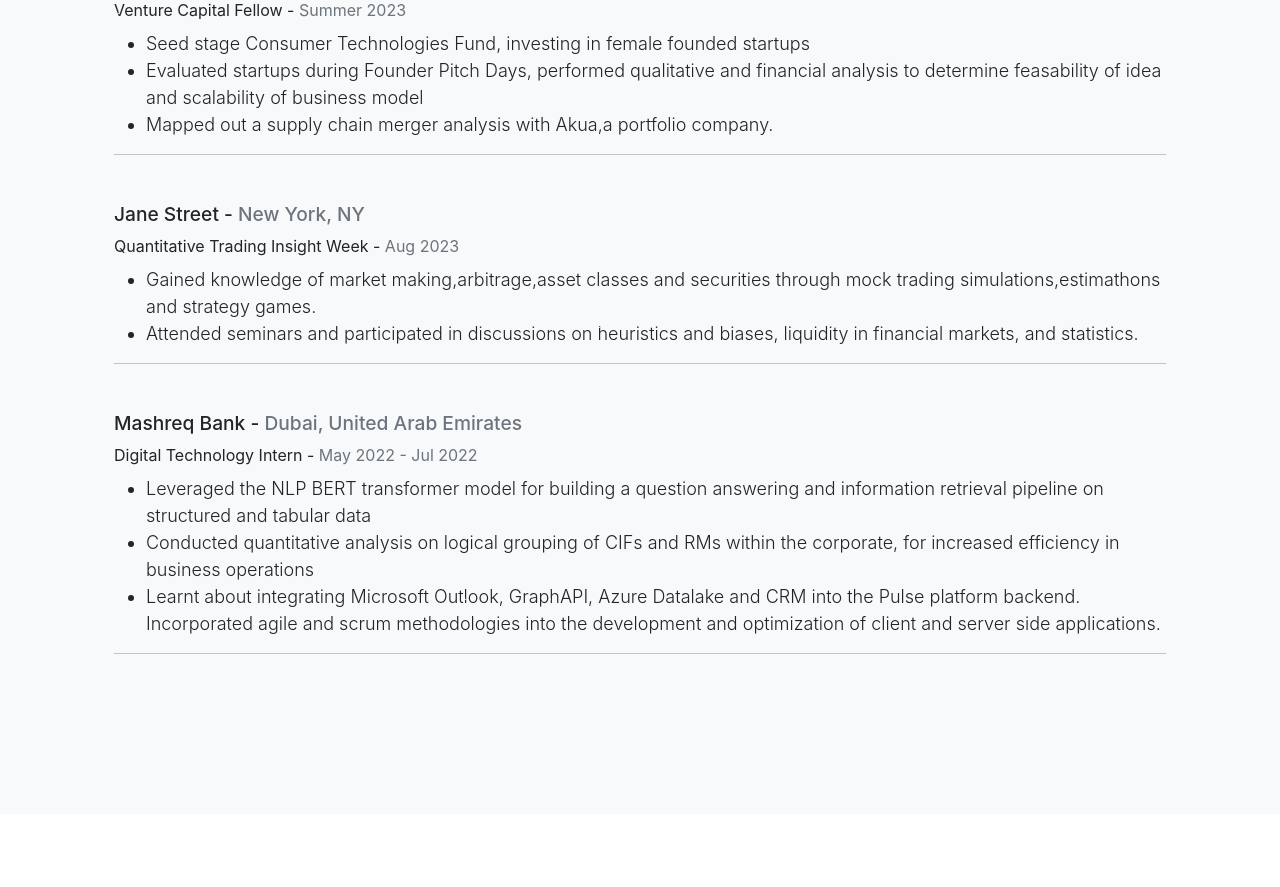
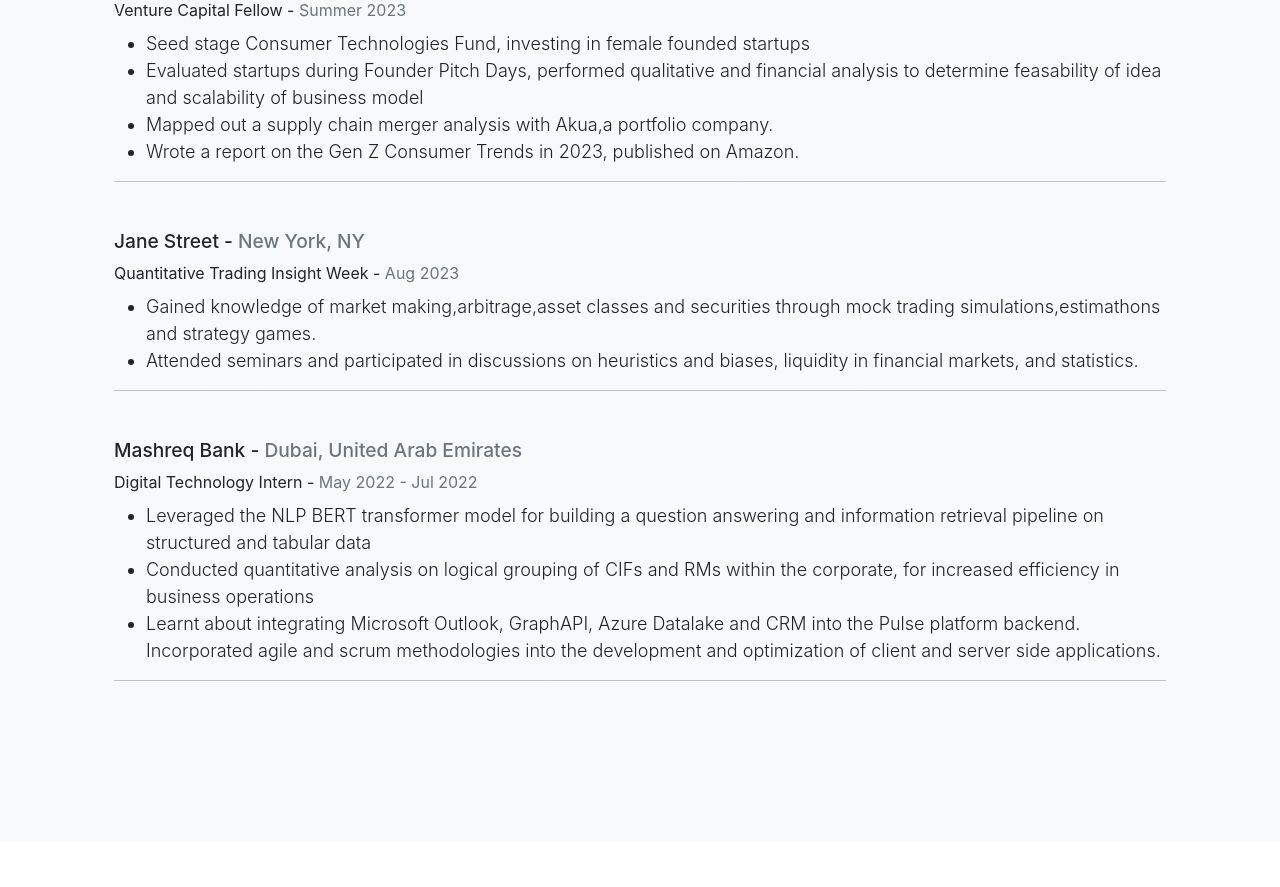
Before and after one commit to web3iscool/anyabindra, a React (Create React App) app: page / in a window 1280 px wide. Shown: the part 2560-3447 px from the top of the page. Built offline with nearby package versions, Linux system fonts and the light colour scheme.

Commit message:
Update config.js

```diff
--- a/src/editable-stuff/config.js
+++ b/src/editable-stuff/config.js
@@ -160,6 +160,7 @@
           <li> Seed stage Consumer Technologies Fund, investing in female founded startups</li>
         <li> Evaluated startups during Founder Pitch Days, performed qualitative and financial analysis to determine feasability of idea and scalability of business model </li>
         <li> Mapped out a supply chain merger analysis with Akua,a portfolio company. </li>
+        <li> Wrote a report on the Gen Z Consumer Trends in 2023, published on Amazon. </li>
         </ul>
       ],
     },
```
